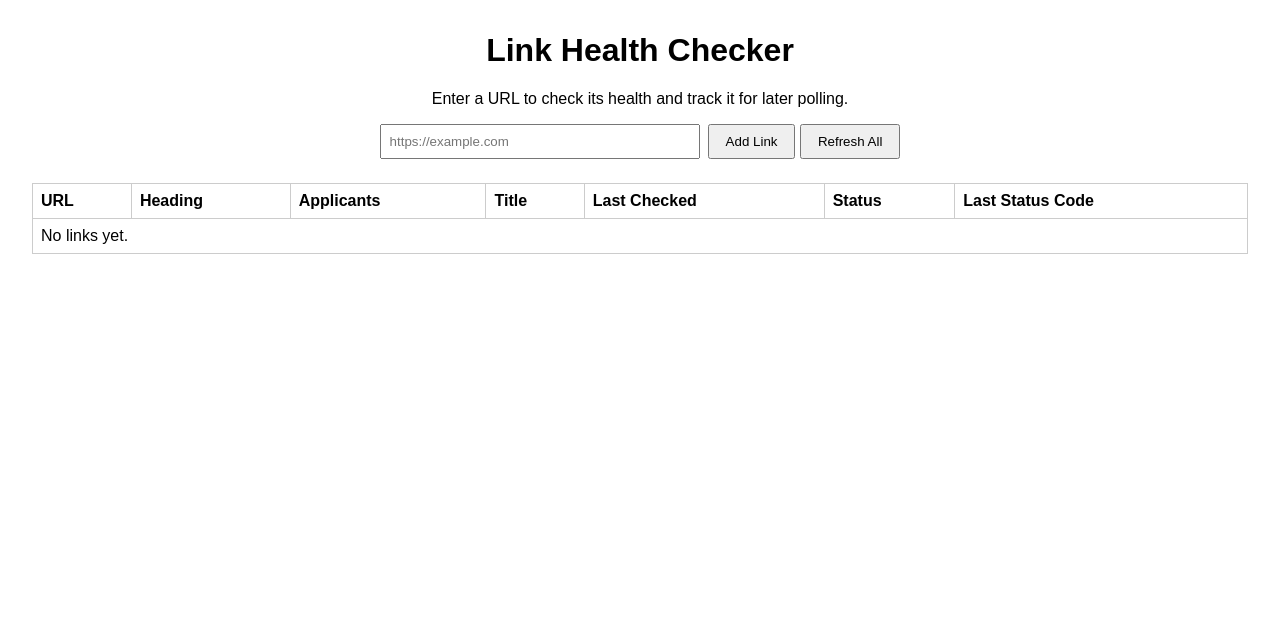
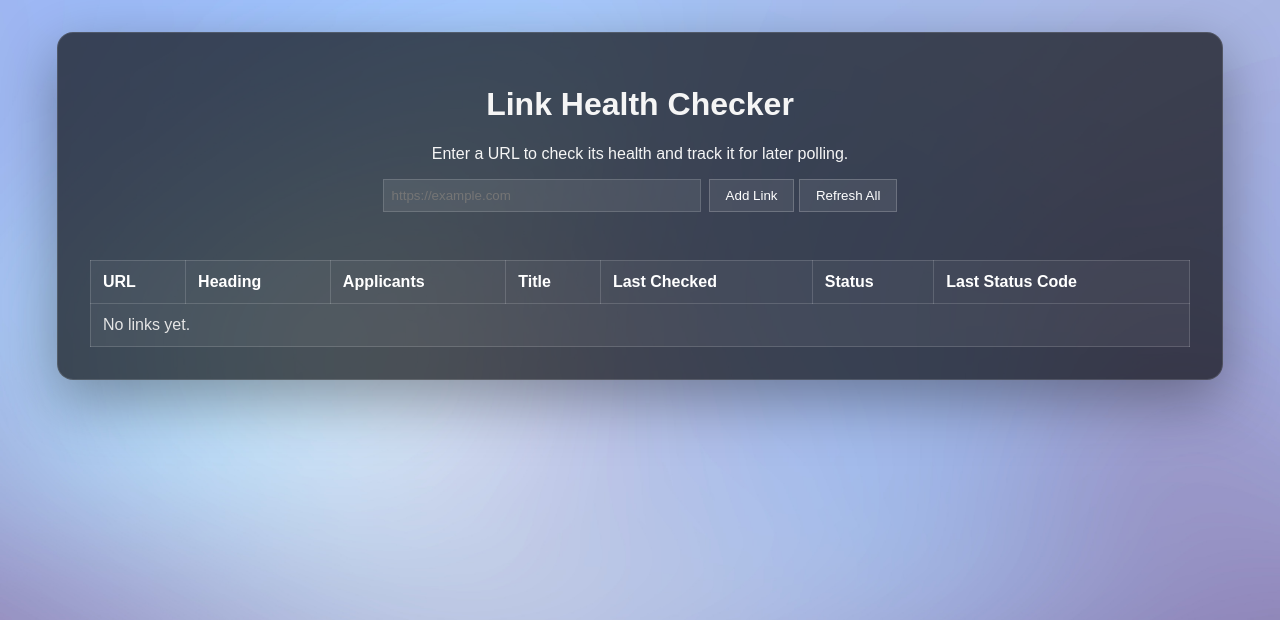
Before and after one commit to dennischui/linkedin-checker, a FastAPI app: page / in a window 1280 px wide. Shown: the top 620 px of the page. Run offline with FastAPI, Linux system fonts and the light colour scheme; data that the repository does not hold is empty.

Commit message:
adding background

```diff
--- a/app/main.py
+++ b/app/main.py
@@ -48,6 +48,7 @@ async def lifespan(app: FastAPI):
     print("Scheduler stopped.")
 
 app = FastAPI(title="Link Checker", lifespan=lifespan)
+app.mount("/assets", StaticFiles(directory=str(Path(__file__).resolve().parent.parent)), name="assets")
 # app.mount("/static", StaticFiles(directory="static"), name="static")
 # app.mount("/images", StaticFiles(directory="images"), name="images")
 
--- a/app/templates/index.html
+++ b/app/templates/index.html
@@ -5,20 +5,43 @@
     <meta name="viewport" content="width=device-width, initial-scale=1.0" />
     <title>Link Checker</title>
     <style>
-      body { font-family: Arial, sans-serif; margin: 2rem; }
+      body {
+        font-family: Arial, sans-serif;
+        margin: 2rem;
+        background: url('{{ url_for('assets', path='background.jpg') }}') center center / cover no-repeat fixed;
+        background-color: #111;
+      }
       .centered { text-align: center; }
       .centered form { display: inline-flex; gap: 0.5rem; justify-content: center; margin: 0 auto 1.5rem; }
       .centered input[type="text"] { width: 300px; padding: 0.5rem; }
       button { padding: 0.5rem 1rem; }
       .healthy { color: green; font-weight: bold; }
       .unhealthy { color: red; font-weight: bold; }
-      .hidden-row { color: #777; background: #f7f7f7; }
+      .panel {
+        max-width: 1100px;
+        margin: 0 auto;
+        padding: 2rem;
+        background: rgba(0, 0, 0, 0.65);
+        border: 1px solid rgba(255, 255, 255, 0.12);
+        border-radius: 16px;
+        box-shadow: 0 20px 60px rgba(0, 0, 0, 0.35);
+        color: #f5f5f5;
+      }
+      .centered { text-align: center; }
+      .centered form { display: inline-flex; gap: 0.5rem; justify-content: center; margin: 0 auto 1.5rem; }
+      .centered input[type="text"] { width: 300px; padding: 0.5rem; border: 1px solid rgba(255,255,255,0.15); background: rgba(255,255,255,0.08); color: #fff; }
+      .centered button { color: #fff; border: 1px solid rgba(255,255,255,0.2); background: rgba(255,255,255,0.08); }
+      .centered button:hover { background: rgba(255,255,255,0.14); }
+      .hidden-row { color: #bbb; background: transparent; }
       .hidden-row td { opacity: 0.7; }
-      table { border-collapse: collapse; width: 100%; }
-      th, td { border: 1px solid #ccc; padding: 0.5rem; text-align: left; }
+      table { border-collapse: collapse; width: 100%; background: rgba(255, 255, 255, 0.05); margin-top: 1.5rem; }
+      th, td { border: 1px solid rgba(255, 255, 255, 0.15); padding: 0.75rem; text-align: left; }
+      th { color: #fff; }
+      td { color: #e5e5e5; }
     </style>
   </head>
   <body>
+    <div class="panel">
       <div class="centered">
         <div>
           <h1>Link Health Checker</h1>
@@ -32,7 +55,7 @@
           <button type="submit" onclick="return confirm('Refresh all links now? This will run checks immediately.');">Refresh All</button>
         </form>
       </div>
-
+      <div class="table-wrap">
         <table>
       <thead>
         <tr>
@@ -59,7 +82,7 @@
             <a href="/links/{{ link.id }}/chart" target="_blank" rel="noopener noreferrer">
               <button type="button">Plot Applicants</button>
             </a>
-            <form action="/links/{{ link.id }}/delete" method="post" style="margin: 0; margin-top: 0.25rem;">
+            <form action="/links/{{ link.id }}/delete" method="post" style="margin: 0; margin-top: 0.25rem; display:inline-block;">
               <button type="submit">Stop Polling</button>
             </form>
           </td>
@@ -71,5 +94,7 @@
         {% endfor %}
       </tbody>
     </table>
+  </div>
+</div>
 </body>
 </html>
```
Also changed, not shown: background.jpg (added). Lines whose indentation alone changed are shown as unchanged.
